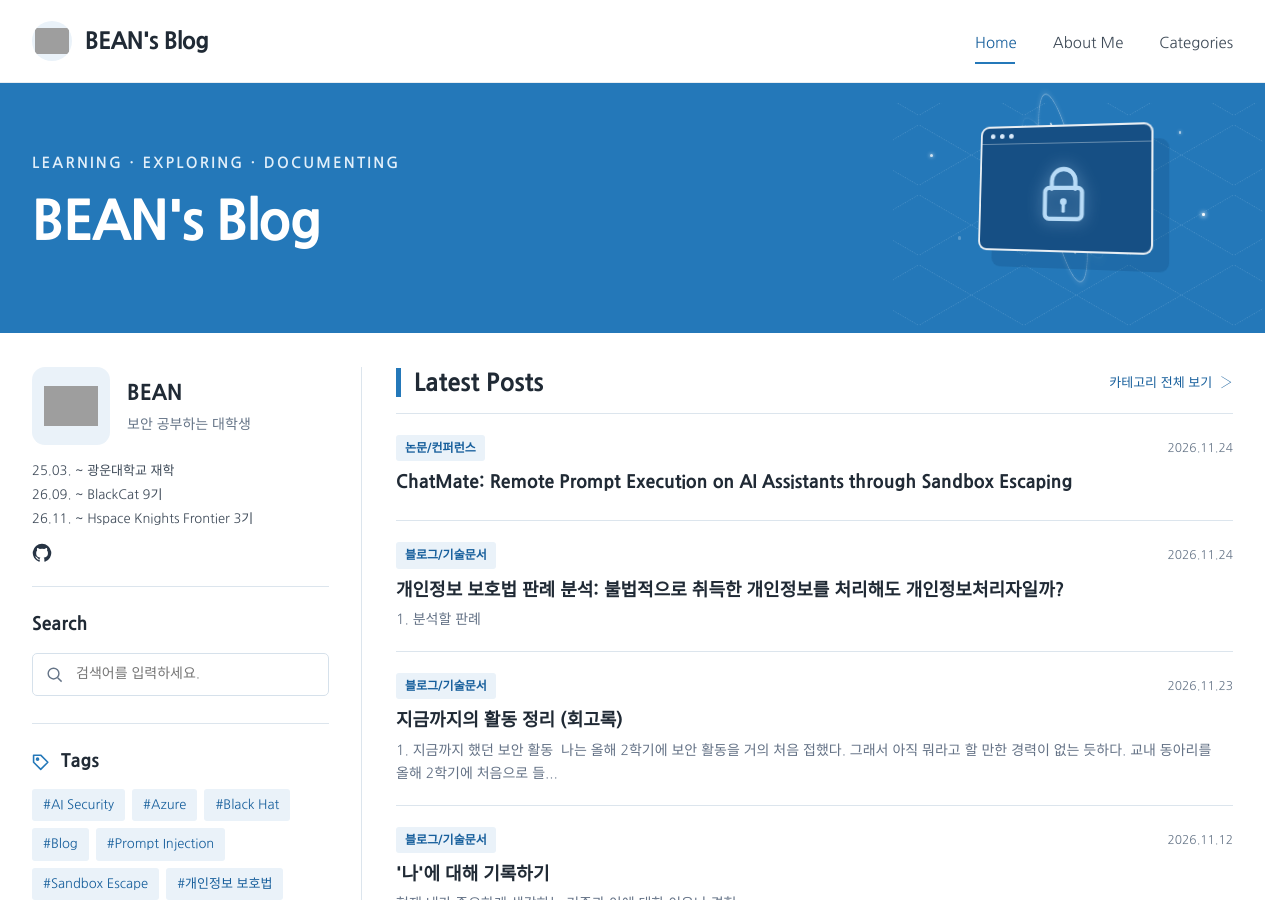
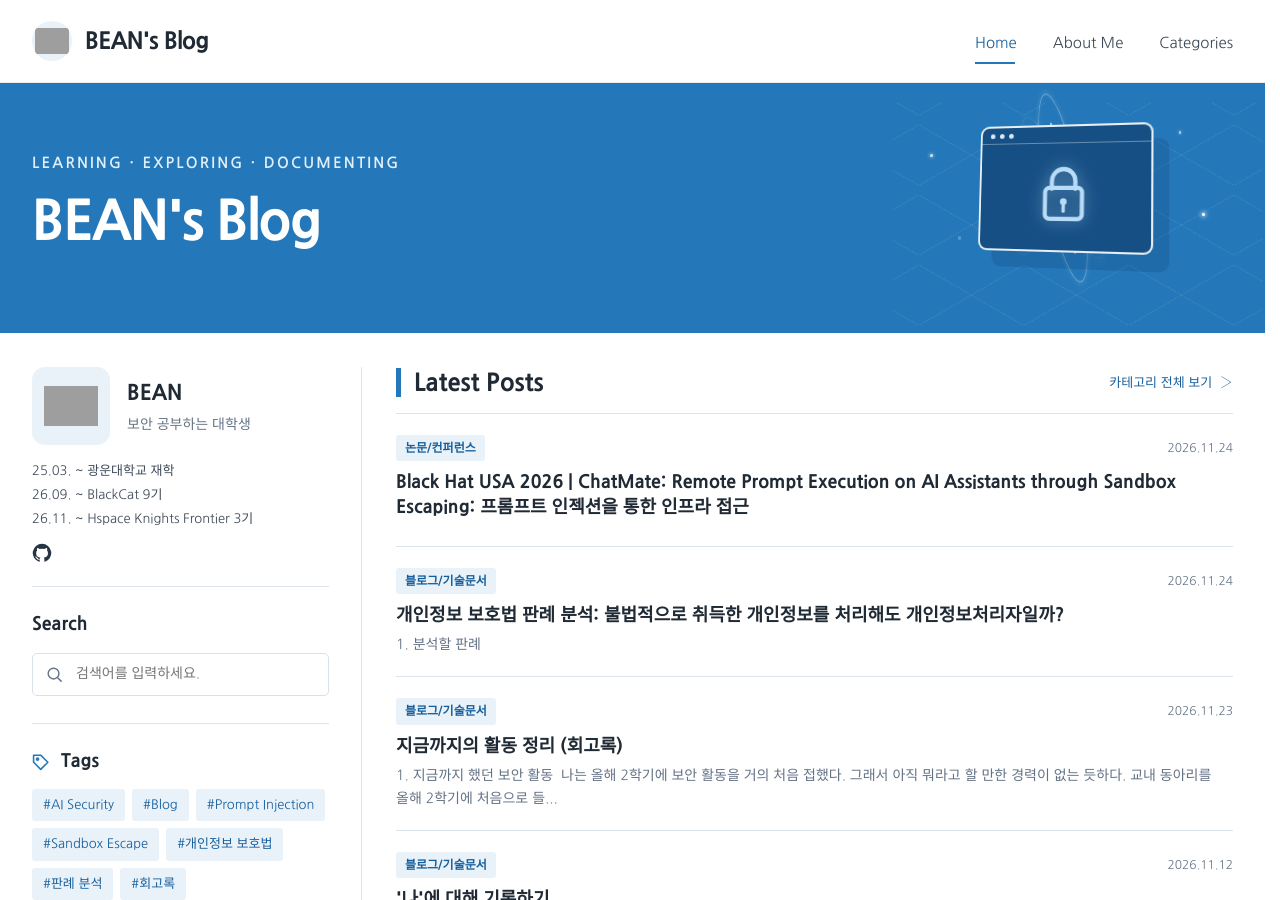
Before and after one commit to BEAN-CMD418/bean-cmd418.github.io, a Jekyll site: the page built from index.md, in a window 1280 px wide and 900 px high. Built offline with Jekyll 4.4.1, drawn with Linux system fonts in a browser that asks for light colours; some web fonts are replaced; grey boxes are pictures that could not be loaded.

Commit message:
Update 2026-11-24-chatmate-azure-sandbox-escape.md

```diff
--- a/_posts/2026-11-24-chatmate-azure-sandbox-escape.md
+++ b/_posts/2026-11-24-chatmate-azure-sandbox-escape.md
@@ -1,17 +1,16 @@
 ---
-title: "ChatMate: Remote Prompt Execution on AI Assistants through Sandbox Escaping"
+title: "Black Hat USA 2026 | ChatMate: Remote Prompt Execution on AI Assistants through Sandbox Escaping: 프롬프트 인젝션을 통한 인프라 접근"
 date: 2026-11-24 23:52:00 +0900
 categories: [research]
-tags: [Black Hat, AI Security, Prompt Injection, Sandbox Escape, Azure]
+tags: [AI Security, Prompt Injection, Sandbox Escape]
 ---
 
 <div style="display: flex; justify-content: center; width: 100%;">
   <iframe width="560" height="315" style="display: block; max-width: 100%; margin-left: auto; margin-right: auto; border: 0;" src="https://www.youtube-nocookie.com/embed/MspRSCAb6uI?si=14QKkiP0g40si626" title="YouTube video player" allow="accelerometer; autoplay; clipboard-write; encrypted-media; gyroscope; picture-in-picture; web-share" referrerpolicy="strict-origin-when-cross-origin" allowfullscreen></iframe>
 </div>
 
-# Black Hat USA 2026 | ChatMate: Remote Prompt Execution on AI Assistants through Sandbox Escaping
 
-**Azure 인프라 취약점을 어떻게 해킹했을까?**
+**Azure 인프라 취약점을 어떻게 해킹했을까?** <br>
 
 Microsoft Copilot을 이용해 일련의 단계를 수행했다.
 
@@ -49,14 +48,14 @@ Microsoft Copilot을 이용해 일련의 단계를 수행했다.
 
 - 연구진은 Azure Container App을 생성하고, 수백만 개의 경로가 포함된 Dictionary를 이용해 ACR Image Streaming 서비스의 HTTP 경로를 무차별 대입하며 공격함.
 - `/config` 경로를 발견하고 `name`이라는 필드를 요구함을 확인함.
-- 서로 다른 파일 경로가 동일한 파일을 가리키는지 확인했고 Config 저장 디렉터리 밖의 파일에 접근할 수 있는 Directory Traversal 취약점을 확인함.
+- 서로 다른 파일 경로가 동일한 파일을 가리키는지 확인했고 config 저장 디렉터리 밖의 파일에 접근할 수 있는 Directory Traversal 취약점을 확인함.
 - 파일을 새로 생성하는 것은 가능했지만 기존 파일을 덮어쓰거나 생성한 파일의 실제 내용을 확인할 수 없었음.
 
 ## 6. Sandbox 탈출
 
 - cloud-init(클라우드 서버가 처음 실행될 때 계정, 네트워크, 프로그램 설치 등 필요한 초기 설정을 자동으로 수행하는 도구) 관련 파일의 존재를 확인하고, ACR Image Streaming 서비스가 Sandbox 외부의 Host 파일 시스템에 파일을 기록하고 있음을 확인함.
 - Sandbox 내부에 Host의 특정 파일을 가리키는 심볼릭 링크(Symbolic Link)를 만들고, 외부 서비스가 해당 링크에 파일을 기록하도록 해 Sandbox 바깥의 Host 파일까지 수정할 수 있음을 확인함.
-- 파일 이름에 줄바꿈(`\\n`)이 허용되는 점을 이용해 config 이름에 여러 줄의 내용을 삽입할 수 있게됨.
+- 파일 이름에 줄바꿈(`\n`)이 허용되는 점을 이용해 config 이름에 여러 줄의 내용을 삽입할 수 있게됨.
 - `/etc/ld.so.preload` 파일에 악성 공유 라이브러리 경로를 기록하고 Sandbox 바깥의 Host에서 공격자 코드가 실행되도록 함, 성공!
 
 ## 7. 데이터 유출
```
